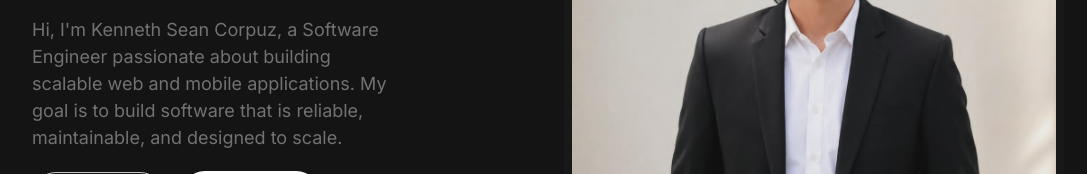
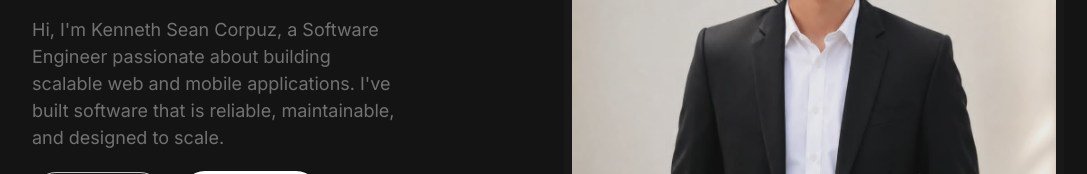
Before and after one commit to KennethCodepuz/portfolio, a Next.js app: page / in a window 1280 px wide. Shown: the part 396-570 px from the top of the page, without its empty margins (92-1179 px from the left). Built offline with nearby package versions, Linux system fonts and the light colour scheme.

Commit message:
update: updated paragraph on Hero section

```diff
--- a/app/components/sections/Hero.tsx
+++ b/app/components/sections/Hero.tsx
@@ -34,7 +34,7 @@ const Hero = (props: Props) => {
 
             {/* Paragraph — lines fade up starting at 0.55s */}
             <AnimatedParagraph className='text-lg leading-normal text-[var(--text-white-40)] lg:w-[70%]' triggerOnMount>
-               {"Hi, I'm Kenneth Sean Corpuz, a Software Engineer passionate about building scalable web and mobile applications. My goal is to build software that is reliable, maintainable, and designed to scale."}
+               {"Hi, I'm Kenneth Sean Corpuz, a Software Engineer passionate about building scalable web and mobile applications. I've built software that is reliable, maintainable, and designed to scale."}
             </AnimatedParagraph>
 
             {/* Buttons */}
```
